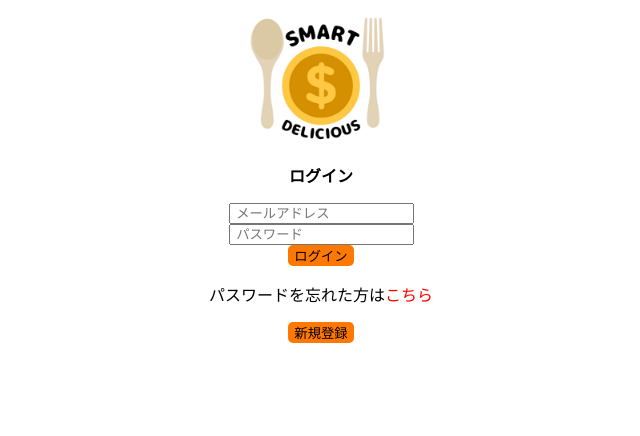
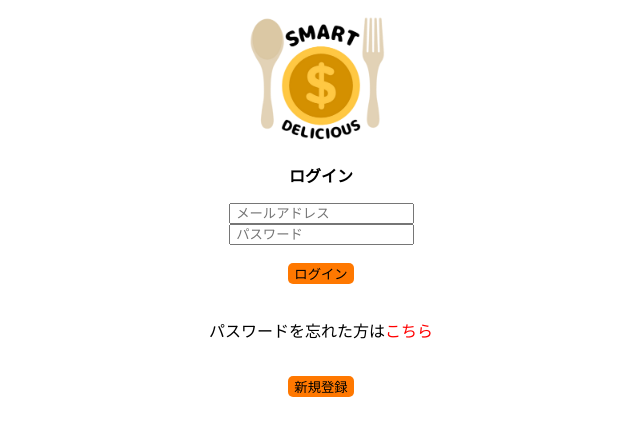
Before and after one commit to shooooooogo/2023Dev3Early, a PHP site: page /login.php in a window 1280 px wide. Shown: the top 436 px of the page, without its empty margins (319-959 px from the left). Run offline with PHP 8.4, Linux system fonts and the light colour scheme.

Commit message:
上村定期更新

```diff
--- a/コード/login.php
+++ b/コード/login.php
@@ -5,6 +5,14 @@
 <!DOCTYPE html>
 <html lang="Ja">
 <head>
+
+    <!-- cssの導入 なんかわからんけど読み込めてなさそう-->
+    <link rel="stylesheet" href="css/style.css?v=2">
+
+    <!-- 拡大縮小禁止するよん -->
+    <meta name="viewport" content="width=device-width,initial-scale=1.0,minimum-scale=1.0,maximum-scale=1.0,user-scalable=no">
+
+
     <meta charset="UTF-8">
     <meta http-equiv="X-UA-Compatible" content="IE=edge">
     <meta name="viewport" content="width=device-width, initial-scale=1.0">
@@ -19,8 +27,7 @@
     </style>
 
 
-    <!-- cssの導入 なんかわからんけど読み込めてなさそう-->
-    <link rel="stylesheet" href="css/style.css?v=2">
+
 
 
     <!-- DB接続するであろうコード -->
@@ -36,13 +43,16 @@
 
         <form method="post" action="top.php">
             <input type="email" name="mail" placeholder=" メールアドレス"><br>
-            <input type="password" name="passward" placeholder=" パスワード"><br>
+            <input type="password" name="password" placeholder=" パスワード"><br><br>
             <input type="submit" value="ログイン" class="btn"><br>
         </form>
 
-        <p>パスワードを忘れた方は<a class="kyouchou" href="忘れたかたのURL">こちら</a></p>
+        <br>
 
-        <a href="新規登録URL" ><input type="button" class="btn" value="新規登録"></a>
+        <p>パスワードを忘れた方は<a class="kyouchou" href="resettingPassword.php">こちら</a></p><br>
+
+
+        <a href="newMember.php" ><input type="button" class="btn" value="新規登録"></a>
 
 
 
```
